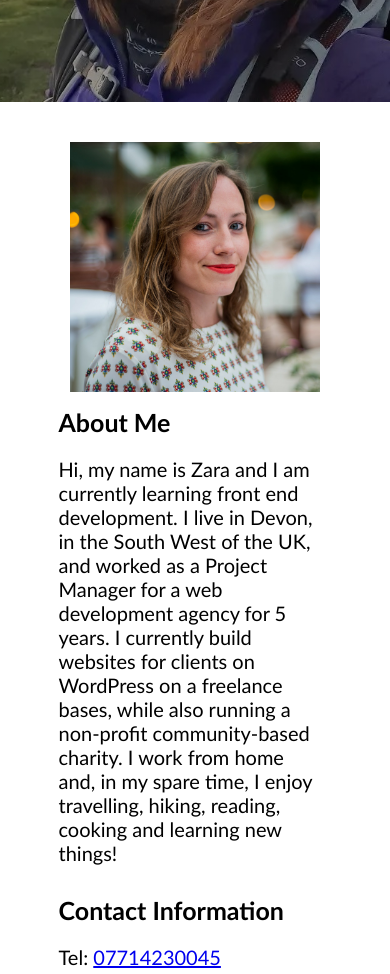
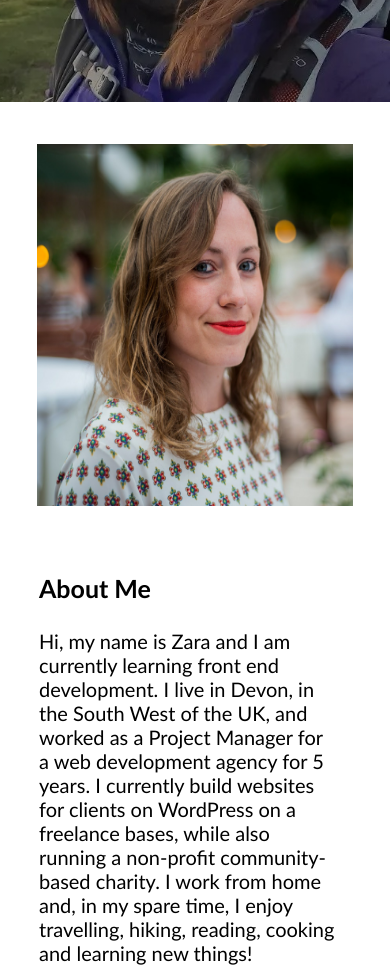
Before and after one commit to zaitken1/developer-profile, a plain HTML site: page index.html in a window 390 px wide. Shown: the part 400-1374 px from the top of the page. Drawn offline with Linux system fonts and the light colour scheme.

Commit message:
improves responsiveness and margins

```diff
--- a/assets/css/style.css
+++ b/assets/css/style.css
@@ -28,7 +28,7 @@ header {
 }
 
 header h1, header nav {
-  margin: 20px;
+  margin: 100px;
 }
 
 header h1 {
@@ -87,8 +87,8 @@ section button {
 
 .profile-photo {
   display: grid;
-  height: 400px;
-  width: 400px;
+  height: 500px;
+  width: 500px;
   justify-self: center;
   align-self: center;
   margin: auto;
@@ -116,7 +116,7 @@ section button {
   grid-template-columns: 1fr 1fr 1fr;
   flex-wrap: wrap;
   gap: 15px;
-  margin: 5%;
+  margin: 100px;
   grid-template-areas:
   "portfolio-one portfolio-one portfolio-one"
   "portfolio-two portfolio-two portfolio-three"
@@ -180,17 +180,37 @@ footer {
 }
 
 /*Media Queries*/
-@media screen and (max-width: 912px){
+@media screen and (max-width: 915px){
+
+  header h1, header nav {
+    margin: 60px;
+  }
+
   .hero-image {
     background-position: right;
+    height: 50%;
   }
+
+  .profile-photo {
+    height: 80%;
+    width: 88%;
+  }
+
+  .contact-info {
+    height: 90%;
+    width: 80%;
+    margin: 25px 0 5px 0;
+}
+
+.portfolio-images {
+  margin: 5%;
+}
 }
 
 @media screen and (max-width: 826px){
 
-  .portfolio-images {
-    display: grid;
-    grid-template-columns: 1fr;
+  header h1, header nav {
+    margin: 60px;
   }
 
   .hero-image {
@@ -202,14 +222,18 @@ footer {
     display: grid;
     grid-template-columns: 1fr;
     grid-template-rows: 1fr 1fr;
-    height: 950px;
+    height: 1050px;
   }
 
   .profile-photo {
-    height: 450px;
-    width: 450px;
-    margin: 20px 0;
+    height: 90%;
+    width: 90%;
   }
+
+  .contact-info {
+    height: 100%;
+    width: 80%;
+}
 
   .portfolio-images {
     display: grid;
@@ -274,11 +298,6 @@ footer {
     font-weight: 100;
   }
 
-  .profile-photo {
-    height: 250px;
-    width: 250px;
-  }
-
   .portfolio-images {
     display: grid;
     grid-template-columns: 1fr 1fr;
@@ -294,3 +313,10 @@ footer {
     font-size: 15px;
   }
 }
+
+@media screen and (max-width: 380px){
+
+  section h2 {
+    font-size: 25px;
+  }
+}
```
